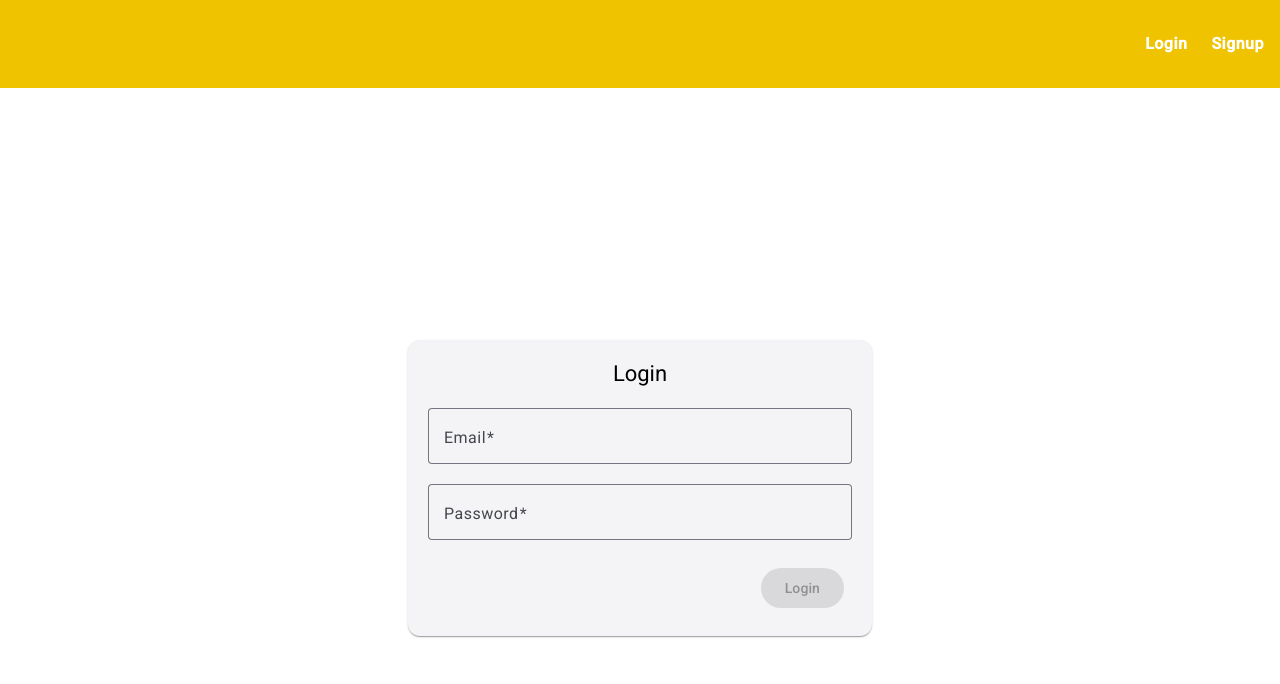
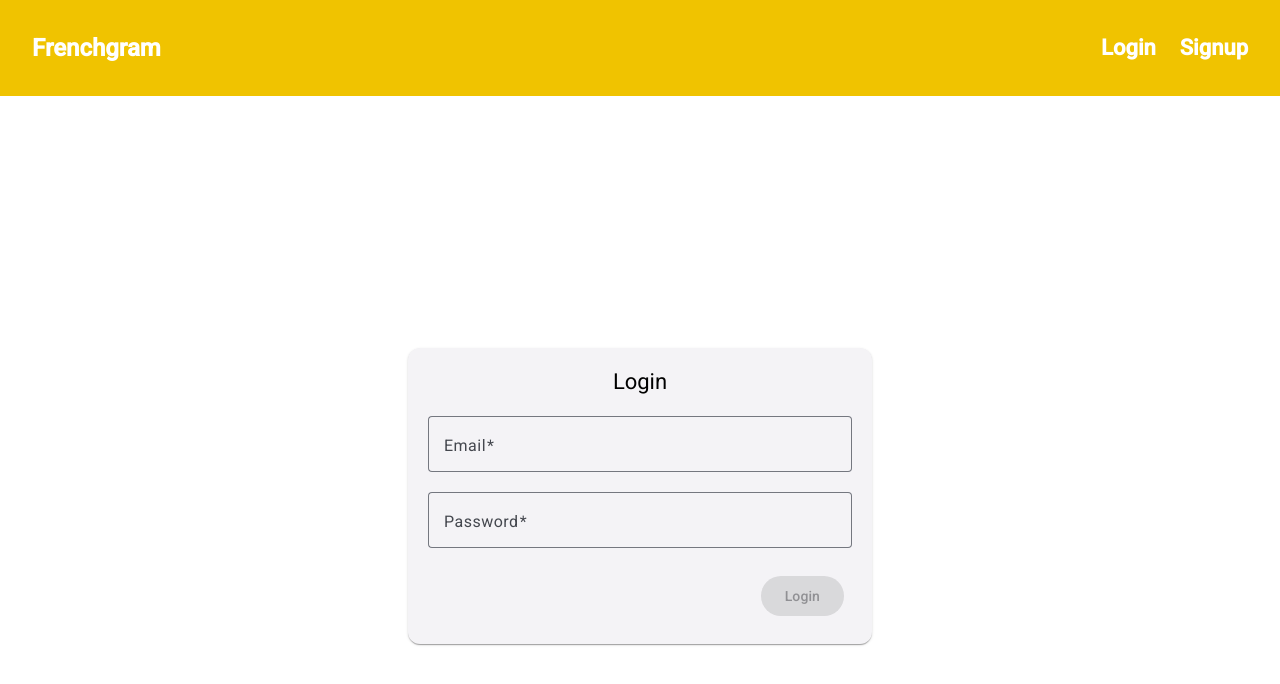
Before and after one commit to ksimali/frenchgram, an Angular app: page /login in a window 1280 px wide. Shown: the top 684 px of the page. Built offline with nearby package versions, Linux system fonts and the light colour scheme.

Commit message:
Update navigation bar in app.component template: - add MatToolbarModule in app.module.ts - Update app.component template and Add scss styles

```diff
--- a/src/app/app.component.html
+++ b/src/app/app.component.html
@@ -1,4 +1,10 @@
 <header class="app-header">
+  <mat-toolbar>
+    <!-- Logo aligned to the left-->
+     <div class="logo">
+        <a routerLink="/" class="logo-link">Frenchgram</a>
+     </div>
+    <!-- Navigation Links-->
     <nav>
       <ul class="nav-links">
         <li *ngIf="isAuth"><a routerLink="/">Home</a></li>
@@ -7,6 +13,7 @@
         <li *ngIf="isAuth"><button (click)="logout()">Logout</button></li>
       </ul>
     </nav>
+  </mat-toolbar>
 </header>
 
 <router-outlet></router-outlet>
--- a/src/app/app.component.scss
+++ b/src/app/app.component.scss
@@ -11,6 +11,20 @@ $ambre : #f0c300;
     justify-content: end;
     align-items: center;
 
+    mat-toolbar{
+        background-color: $ambre;
+        display: flex;
+        justify-content: space-between;
+        .logo{
+            font-size: 24px;
+            font-weight: bold;
+        }
+        .logo-link{
+            text-decoration: none;
+            color: $color_navigation_link;
+            font-weight: bold;
+        }
+    }
     nav{
         .nav-links{
             list-style: none;
--- a/src/app/app.module.ts
+++ b/src/app/app.module.ts
@@ -11,6 +11,7 @@ import { MatCardModule} from '@angular/material/card'
 import { MatInputModule} from '@angular/material/input';
 import { MatFormFieldModule } from '@angular/material/form-field';
 import { MatIconModule} from '@angular/material/icon';
+import { MatToolbarModule } from '@angular/material/toolbar';
 import { MatButtonModule } from '@angular/material/button';
 import { ReactiveFormsModule } from '@angular/forms';
 import { provideHttpClient } from '@angular/common/http';
@@ -36,6 +37,7 @@ import { VerbConjugationComponent } from './verb-conjugation/verb-conjugation.co
     MatFormFieldModule,
     MatIconModule,
     MatButtonModule,
+    MatToolbarModule
   ],
   providers: [
     provideClientHydration(),
```
Lines whose indentation alone changed are shown as unchanged.
